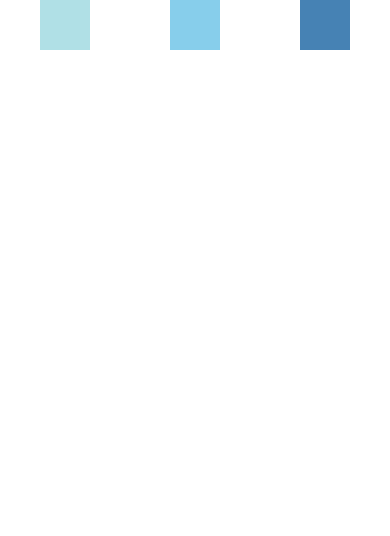
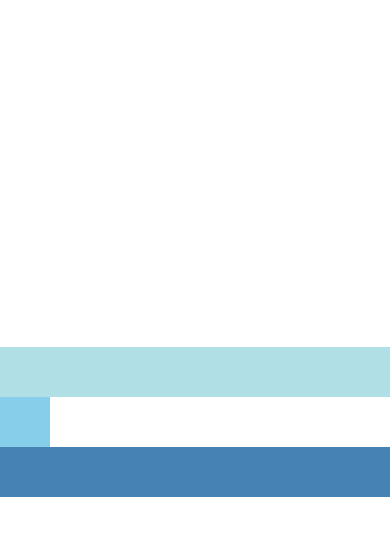
Before and after one commit to StevieIsmagic/React-Native-FaceBook-Tutorial, a React Native app in the folder FB-Guide/: screen / in a window 390 px wide. Shown: the top 536 px of the page. Built offline with nearby package versions, Linux system fonts and the light colour scheme.

Commit message:
Align Items Basics Practice

```diff
--- a/FB-Guide/App.js
+++ b/FB-Guide/App.js
@@ -6,12 +6,13 @@
       return (
         <View style={{
           flex: 1,
-          flexDirection: 'row',
-          justifyContent: 'space-around',
+          flexDirection: 'column',
+          justifyContent: 'center',
+          alignItems: 'stretch',
           }}>
-          <View style={{width: 50, height: 50, backgroundColor: 'powderblue'}} />
+          <View style={{height: 50, backgroundColor: 'powderblue'}} />
           <View style={{width: 50, height: 50, backgroundColor: 'skyblue'}} />
-          <View style={{width: 50, height: 50, backgroundColor: 'steelblue'}} />
+          <View style={{height: 50, backgroundColor: 'steelblue'}} />
         </View>
       );
     }
```
